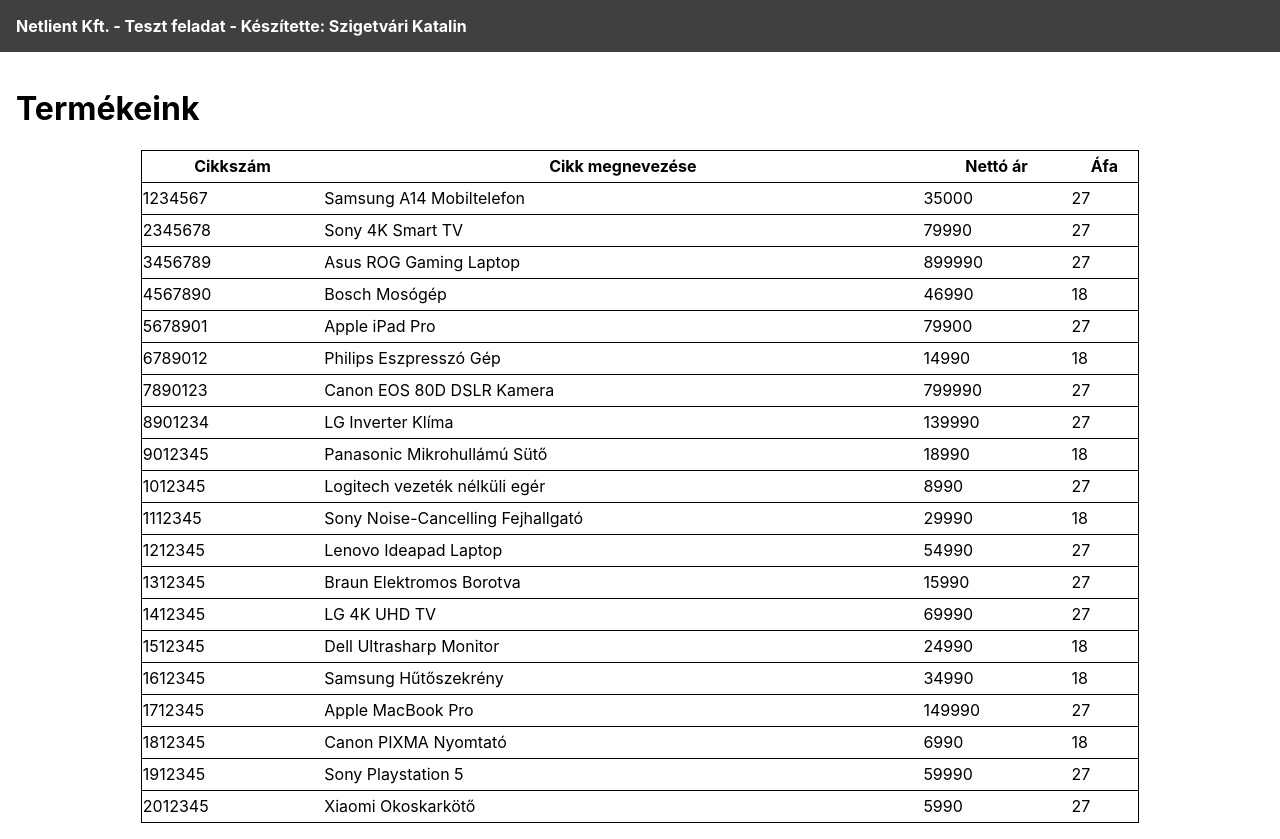
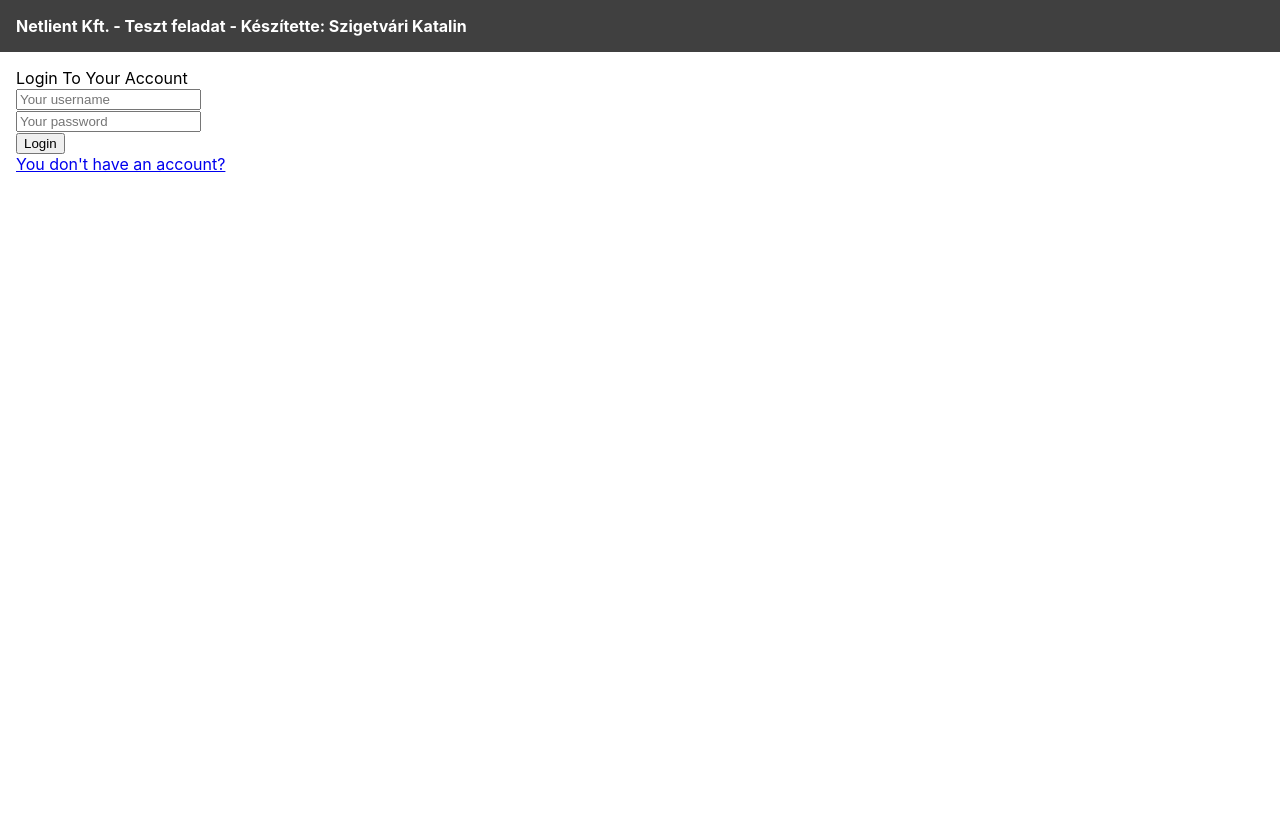
Before and after one commit to szigetvarikati/test-project-MERN, a React (Create React App) app in the folder frontend/: page / in a window 1280 px wide. After the commit the page ends 800 px from the top, so only its background shows below. Built offline with nearby package versions, Linux system fonts and the light colour scheme.

Commit message:
use react-router-dom (add routes)

```diff
--- a/frontend/src/App.js
+++ b/frontend/src/App.js
@@ -1,39 +1,24 @@
-import data from './data';
+import { BrowserRouter, Routes, Route, Link } from 'react-router-dom';
+import ProductTable from './screens/ProductTable';
+import LoginScreen from './screens/LoginScreen';
 
 function App() {
   return (
+    <BrowserRouter>
       <div>
         <header>
-        <a href="/">
+          <Link to="/">
             Netlient Kft. - Teszt feladat - Készítette: Szigetvári Katalin
-        </a>
+          </Link>
         </header>
         <main>
-        <h1>Termékeink</h1>
-        <div>
-          <table className="product-table">
-            <thead>
-              <tr>
-                <th>Cikkszám</th>
-                <th>Cikk megnevezése</th>
-                <th>Nettó ár</th>
-                <th>Áfa</th>
-              </tr>
-            </thead>
-            <tbody>
-              {data.products.map((product) => (
-                <tr className="product" key={product._id}>
-                  <td>{product.number}</td>
-                  <td>{product.name}</td>
-                  <td>{product.price}</td>
-                  <td>{product.vat}</td>
-                </tr>
-              ))}
-            </tbody>
-          </table>
-        </div>
+          <Routes>
+            <Route path="/" element={<LoginScreen />} />
+            <Route path="/products" element={<ProductTable />} />
+          </Routes>
         </main>
       </div>
+    </BrowserRouter>
   );
 }
 
```
Lines whose indentation alone changed are shown as unchanged.
